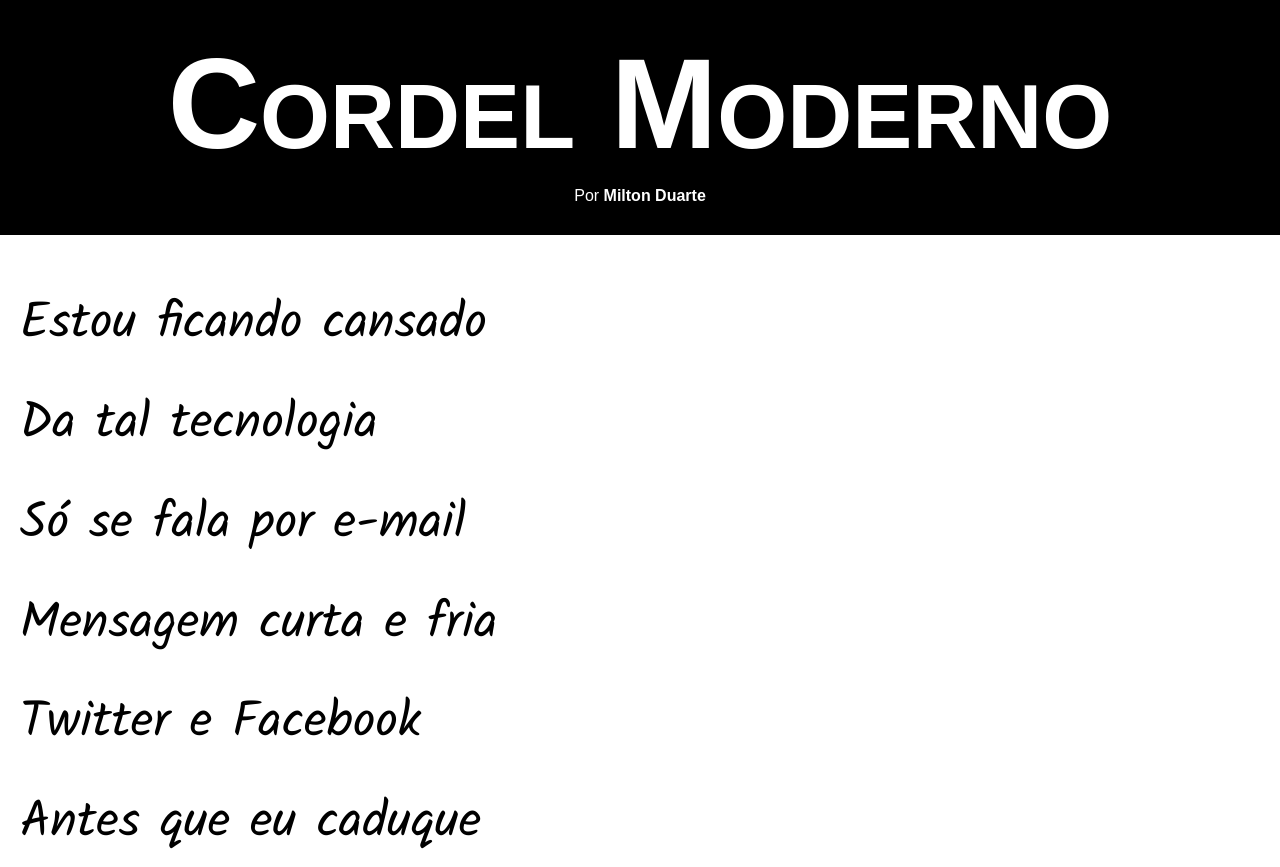
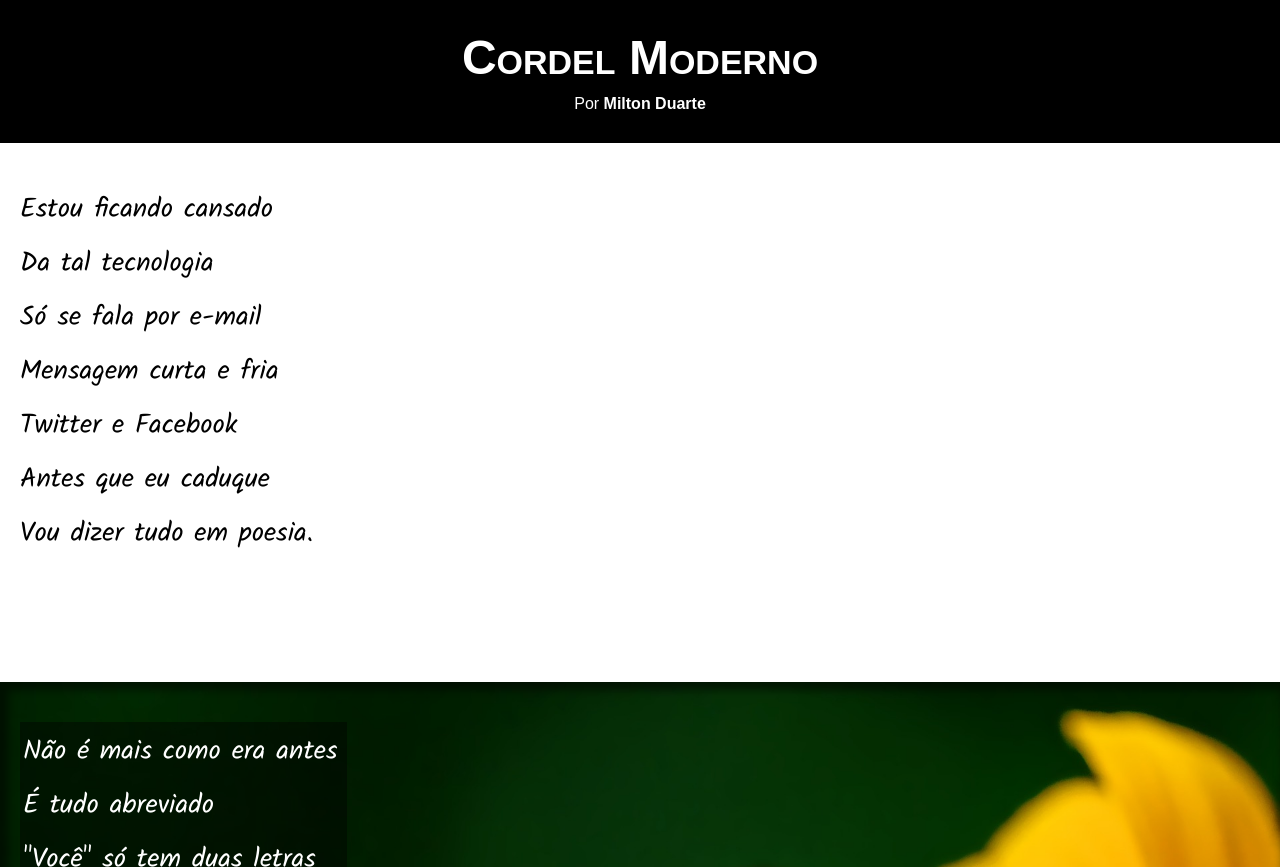
Before and after one commit to DenisSantos35/ProjetoCordel, a plain HTML site: page index.html in a window 1280 px wide. Shown: the top 867 px of the page. Drawn offline with Linux system fonts and the light colour scheme.

Commit message:
Update estilo.css

```diff
--- a/css/estilo.css
+++ b/css/estilo.css
@@ -18,7 +18,7 @@ header > h1{
     color: #fff;
     text-align: center;
     padding-bottom: 10px;
-    font-size: 10vw;
+    font-size: 3em;
 }
 header > p{
     color: #fff;
@@ -35,7 +35,7 @@ a:hover{
 }
 section{
     padding: 40px 20px;
-    font-size: 3vw;
+    font-size:1.3em;
 }
 #sec1{
     margin-bottom: 80px;
```
